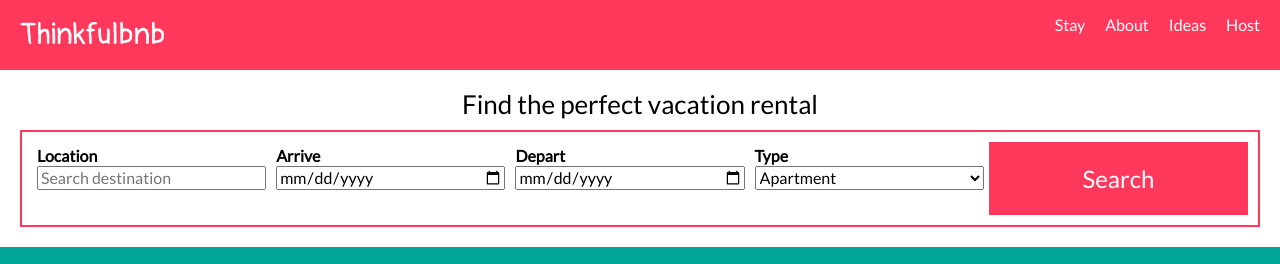
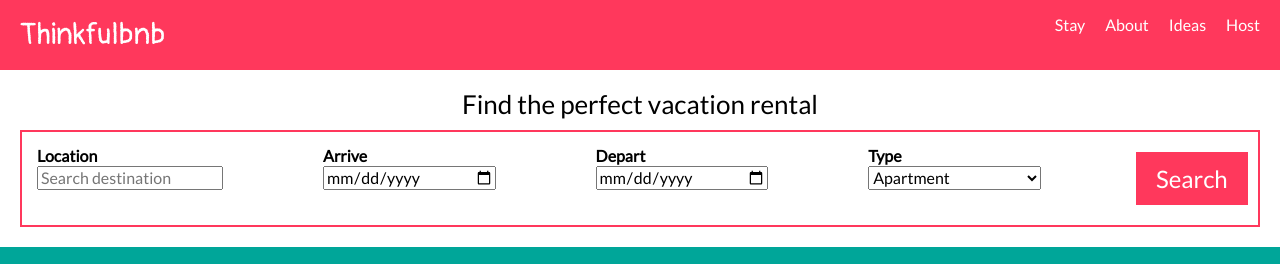
Before and after one commit to ReyesTony/thinkfulbnb, a plain HTML site: page index.html in a window 1280 px wide. Shown: the top 264 px of the page. Drawn offline with nearby package versions, Linux system fonts and the light colour scheme.

Commit message:
Changed space and sizing of search bar

```diff
--- a/style.css
+++ b/style.css
@@ -110,7 +110,8 @@ form button {
   border: none;
   color: #fff;
   font-size: 24px;
-  padding: 15px;
+  padding: 13px;
+  margin-top: 10px;
   width: 100%;
 }
 
@@ -159,9 +160,10 @@ footer p {
   .form-row {
     flex-direction: column;
     flex: 1;
+    margin-right: 90px;
   }
   button {
-    flex: 1;
+    flex: .5;
   }
   #about .group {
     flex-direction: row;
@@ -191,4 +193,8 @@ footer p {
   main img{
     size: initial;
   }
+  form button{
+    margin: auto;
+
+  }
 }
```
